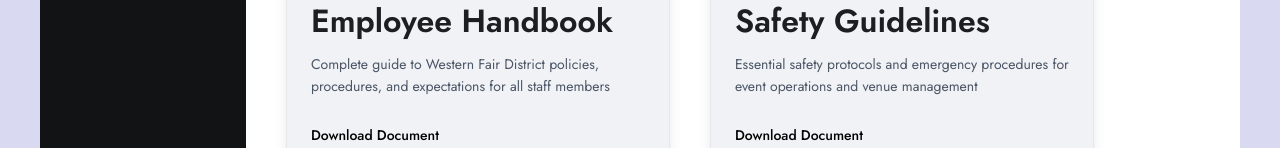
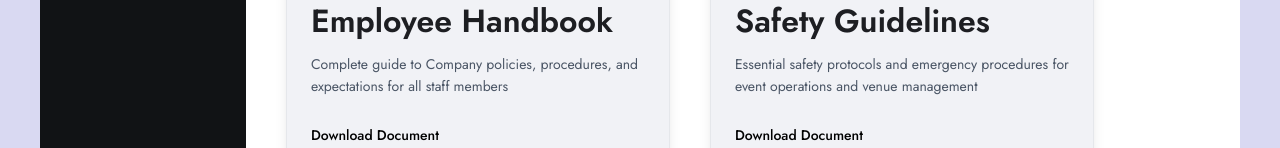
Before and after one commit to luisgcode/western-on-board-hub, a React (Vite) app: page / in a window 1280 px wide. Shown: the part 332-480 px from the top of the page. Built offline with nearby package versions, Linux system fonts and the light colour scheme; no server answers.

Commit message:
docs(update): Updating readme and files

```diff
--- a/package.json
+++ b/package.json
@@ -1,5 +1,5 @@
 {
-  "name": "western-on-board-hub",
+  "name": "company-on-board-hub",
   "private": true,
   "version": "0.0.0",
   "type": "module",
--- a/src/components/NavigationMenu/NavigationMenu.jsx
+++ b/src/components/NavigationMenu/NavigationMenu.jsx
@@ -1,4 +1,4 @@
-import logo from "../../assets/images/western-logo.svg";
+import logo from "../../assets/images/company-logo.svg";
 import { IconInfoSquareRounded } from "@tabler/icons-react";
 import { IconFiles } from "@tabler/icons-react";
 import { IconLogin } from "@tabler/icons-react";
@@ -23,7 +23,7 @@
     <div className="navigation-menu flex flex-col gap-10 ">
       {/* Logo */}
       <div className="logo-box bg-white rounded-2xl p-4">
-        <img className="logo w-[120px] " src={logo} alt="Western Logo" />
+        <img className="logo w-[120px] " src={logo} alt="Company Logo" />
       </div>
       <ul className="links flex flex-col gap-1 ">
         <Link to="/">
--- a/src/data/companyDocuments.js
+++ b/src/data/companyDocuments.js
@@ -3,7 +3,7 @@
     id: 1,
     name: "Employee Handbook",
     description:
-      "Complete guide to Western Fair District policies, procedures, and expectations for all staff members",
+      "Complete guide to Company policies, procedures, and expectations for all staff members",
     filePath: "/documents/employee-handbook.pdf",
     category: "Onboarding",
   },
```
Also changed, not shown: .claude/settings.local.json, src/assets/images/company-logo.svg (renamed from src/assets/images/western-logo.svg), 1 other file (tests, documents, lock files or other folders).
